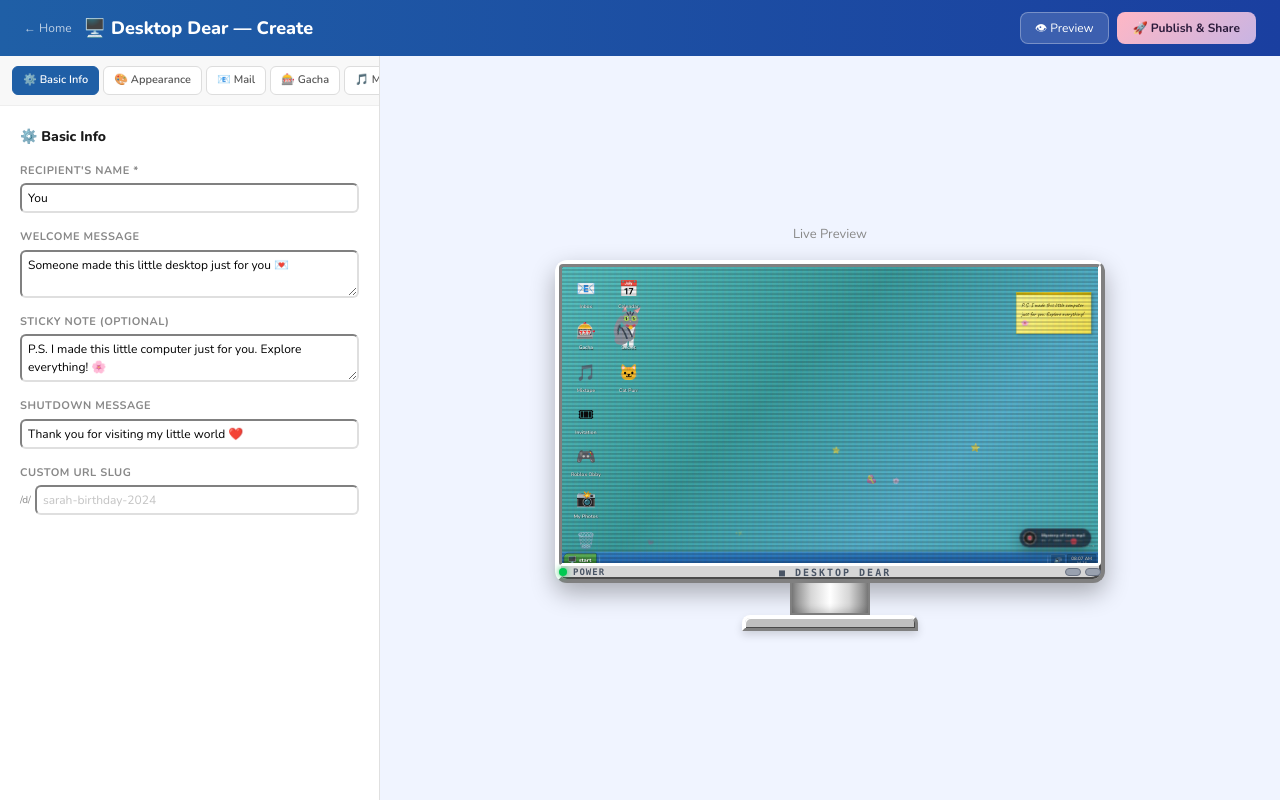
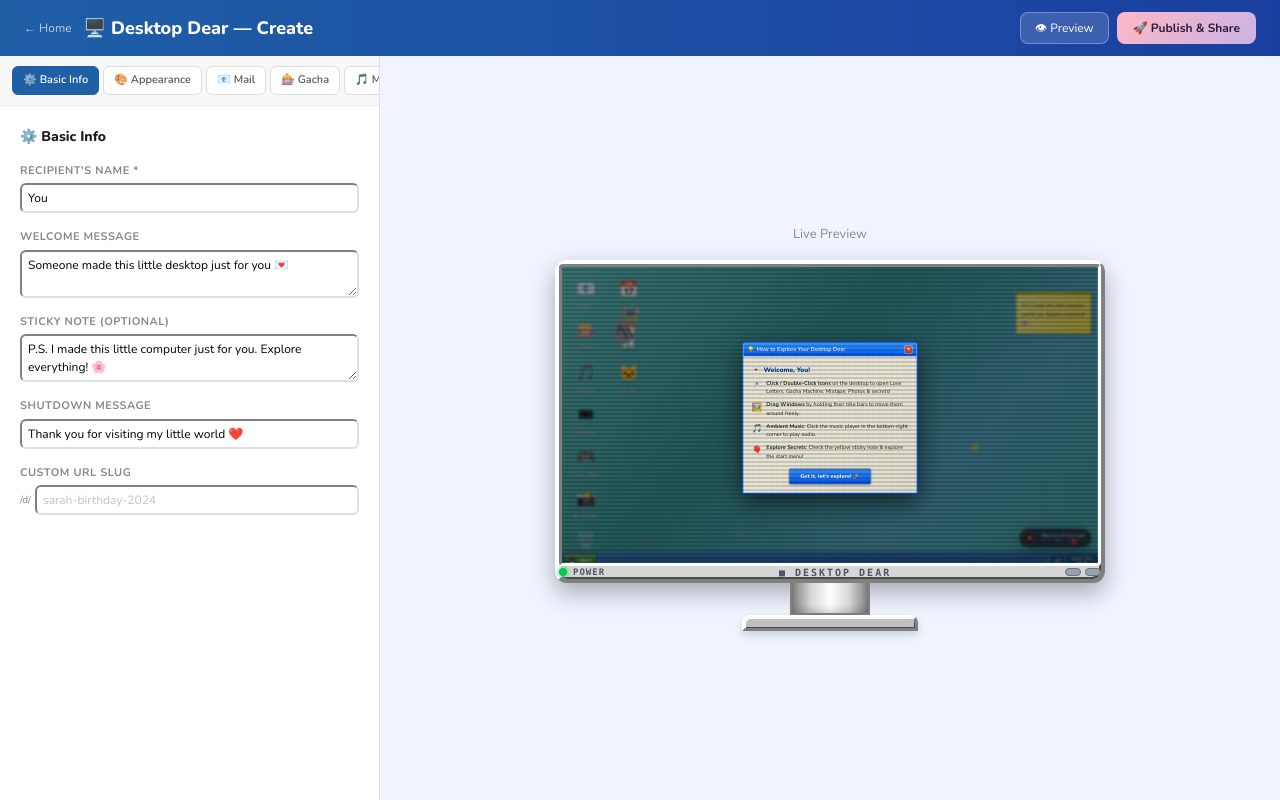
Before and after one commit to lxouiis/microsaas, a Next.js app: page /create in a window 1280 px wide. Built offline with nearby package versions, Linux system fonts and the light colour scheme.

Commit message:
fix: add instructions popup modal to desktop view as well so Mac/PC users also get the guide popup

```diff
--- a/src/components/desktop/Desktop.tsx
+++ b/src/components/desktop/Desktop.tsx
@@ -51,6 +51,7 @@ export default function Desktop({ config }: DesktopProps) {
   const { starEarned, notification, hideNotification } = useDesktopStore();
   const [startMenuOpen, setStartMenuOpen] = useState(false);
   const [isShuttingDown, setIsShuttingDown] = useState(false);
+  const [showGuide, setShowGuide] = useState(true);
 
   const handleRestart = useCallback(() => {
     setTimeout(() => window.location.reload(), 500);
@@ -285,6 +286,158 @@ export default function Desktop({ config }: DesktopProps) {
         )}
       </AnimatePresence>
 
+      {/* Instructions Popup Window on Desktop */}
+      <AnimatePresence>
+        {showGuide && (
+          <motion.div
+            initial={{ opacity: 0 }}
+            animate={{ opacity: 1 }}
+            exit={{ opacity: 0 }}
+            style={{
+              position: 'fixed',
+              inset: 0,
+              zIndex: 10000,
+              background: 'rgba(0,0,0,0.45)',
+              backdropFilter: 'blur(3px)',
+              display: 'flex',
+              alignItems: 'center',
+              justifyContent: 'center',
+              padding: 16,
+            }}
+            onClick={() => setShowGuide(false)}
+          >
+            <motion.div
+              initial={{ scale: 0.9, y: 20 }}
+              animate={{ scale: 1, y: 0 }}
+              exit={{ scale: 0.9, y: 20 }}
+              transition={{ type: 'spring', damping: 25, stiffness: 300 }}
+              onClick={(e) => e.stopPropagation()}
+              className="xp-window select-none"
+              style={{
+                maxWidth: 420,
+                width: '100%',
+                backgroundColor: '#ECE9D8',
+                borderRadius: '8px 8px 0 0',
+                boxShadow: '0 20px 60px rgba(0,0,0,0.6)',
+                border: '3px solid #0055EA',
+                overflow: 'hidden',
+                fontFamily: 'var(--font-nunito, sans-serif)',
+              }}
+            >
+              {/* XP Window Titlebar */}
+              <div
+                className="xp-titlebar"
+                style={{
+                  background:
+                    'linear-gradient(180deg, #0058EE 0%, #3593FF 4%, #288EFF 18%, #0055EA 100%)',
+                  padding: '6px 10px',
+                  display: 'flex',
+                  alignItems: 'center',
+                  justifyContent: 'space-between',
+                  color: '#FFF',
+                  fontWeight: 'bold',
+                  fontSize: 13,
+                }}
+              >
+                <div style={{ display: 'flex', alignItems: 'center', gap: 6 }}>
+                  <span>💡</span>
+                  <span>How to Explore Your Desktop Dear</span>
+                </div>
+                <button
+                  onClick={() => setShowGuide(false)}
+                  style={{
+                    background:
+                      'linear-gradient(180deg, #E7644E 0%, #B9301B 100%)',
+                    border: '1px solid #FFF',
+                    borderRadius: 3,
+                    color: '#FFF',
+                    fontWeight: 900,
+                    width: 20,
+                    height: 20,
+                    fontSize: 11,
+                    cursor: 'pointer',
+                    display: 'flex',
+                    alignItems: 'center',
+                    justifyContent: 'center',
+                  }}
+                >
+                  ✕
+                </button>
+              </div>
+
+              {/* Instructions Body */}
+              <div style={{ padding: 20, fontSize: 13, color: '#222', lineHeight: 1.5 }}>
+                <div
+                  style={{
+                    fontWeight: 800,
+                    fontSize: 16,
+                    marginBottom: 12,
+                    color: '#003399',
+                    display: 'flex',
+                    alignItems: 'center',
+                    gap: 8,
+                  }}
+                >
+                  <span>💌</span>
+                  <span>Welcome, {config.recipientName || 'Friend'}!</span>
+                </div>
+
+                <div style={{ display: 'flex', flexDirection: 'column', gap: 12 }}>
+                  <div style={{ display: 'flex', gap: 10, alignItems: 'flex-start' }}>
+                    <span style={{ fontSize: 20 }}>🖱️</span>
+                    <div>
+                      <strong>Click / Double-Click Icons</strong> on the desktop to open Love Letters, Gacha Machine, Mixtape, Photos & secrets!
+                    </div>
+                  </div>
+
+                  <div style={{ display: 'flex', gap: 10, alignItems: 'flex-start' }}>
+                    <span style={{ fontSize: 20 }}>🖼️</span>
+                    <div>
+                      <strong>Drag Windows</strong> by holding their title bars to move them around freely.
+                    </div>
+                  </div>
+
+                  <div style={{ display: 'flex', gap: 10, alignItems: 'flex-start' }}>
+                    <span style={{ fontSize: 20 }}>🎵</span>
+                    <div>
+                      <strong>Ambient Music</strong>: Click the music player in the bottom-right corner to play audio.
+                    </div>
+                  </div>
+
+                  <div style={{ display: 'flex', gap: 10, alignItems: 'flex-start' }}>
+                    <span style={{ fontSize: 20 }}>🎈</span>
+                    <div>
+                      <strong>Explore Secrets</strong>: Check the yellow sticky note & explore the start menu!
+                    </div>
+                  </div>
+                </div>
+
+                {/* Dismiss Button */}
+                <div style={{ marginTop: 20, textAlign: 'center' }}>
+                  <button
+                    onClick={() => setShowGuide(false)}
+                    style={{
+                      background:
+                        'linear-gradient(180deg, #3593FF 0%, #0055EA 100%)',
+                      color: '#FFF',
+                      border: '1px solid #002D80',
+                      borderRadius: 4,
+                      padding: '8px 26px',
+                      fontWeight: 800,
+                      fontSize: 13,
+                      cursor: 'pointer',
+                      boxShadow: '0 2px 6px rgba(0,0,0,0.2)',
+                    }}
+                  >
+                    Got it, let's explore! 🚀
+                  </button>
+                </div>
+              </div>
+            </motion.div>
+          </motion.div>
+        )}
+      </AnimatePresence>
+
       <DesktopPet />
       <DesktopMusicPlayer config={config.music} />
     </div>
```
